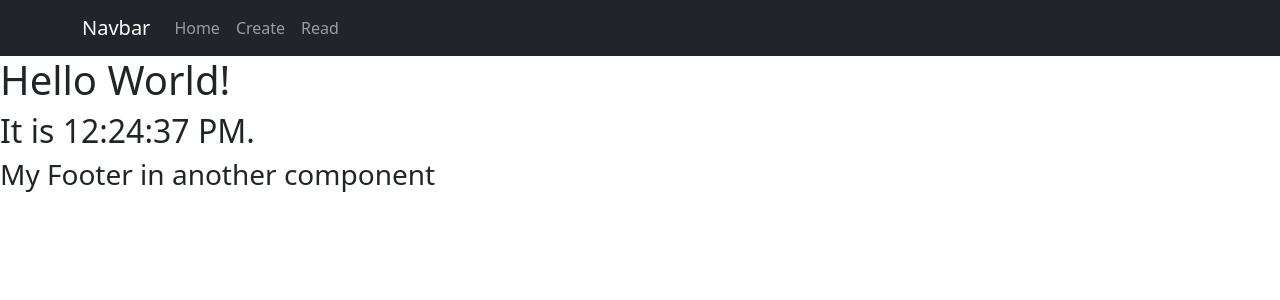
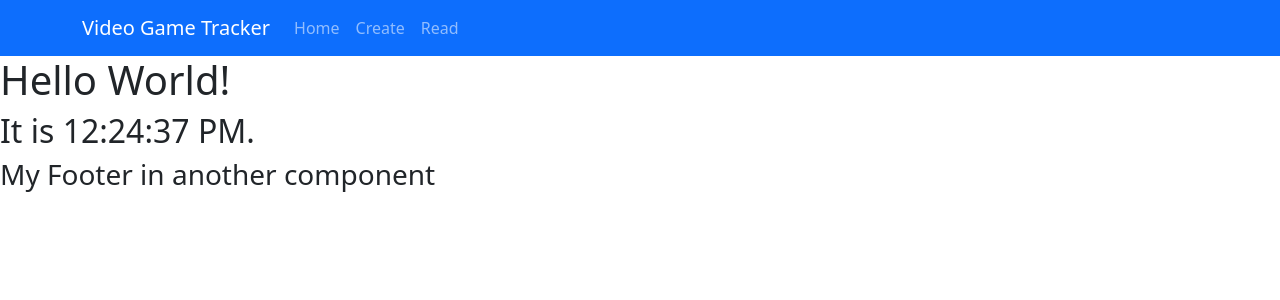
Before and after one commit to oisinmccrossan/DataRepProject, a React (Create React App) app: page / in a window 1280 px wide. Shown: the top 300 px of the page. Built offline with nearby package versions, Linux system fonts and the light colour scheme.

Commit message:
Refactor NavigationBar component to update the branding and styling

```diff
--- a/src/components/NavigationBar.js
+++ b/src/components/NavigationBar.js
@@ -2,12 +2,11 @@ import Container from 'react-bootstrap/Container';
 import Nav from 'react-bootstrap/Nav';
 import Navbar from 'react-bootstrap/Navbar';
 
-
 const NavigationBar = () => {
   return (
-        <Navbar bg="dark" data-bs-theme="dark">
+    <Navbar bg="primary" variant="dark">
       <Container>
-            <Navbar.Brand href="/">Navbar</Navbar.Brand>
+        <Navbar.Brand href="/">Video Game Tracker</Navbar.Brand>
         <Nav className="me-auto">
           <Nav.Link href="/">Home</Nav.Link>
           <Nav.Link href="/create">Create</Nav.Link>
```
Lines whose indentation alone changed are shown as unchanged.
